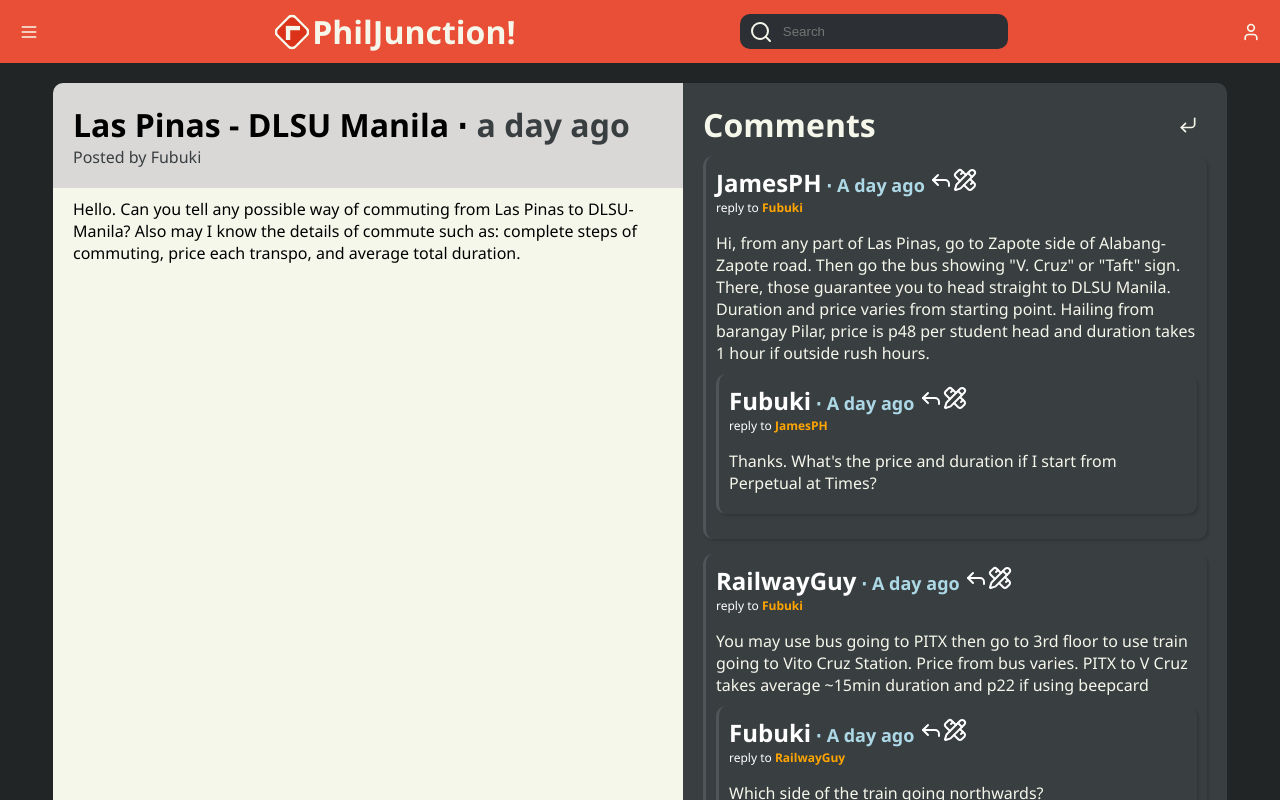
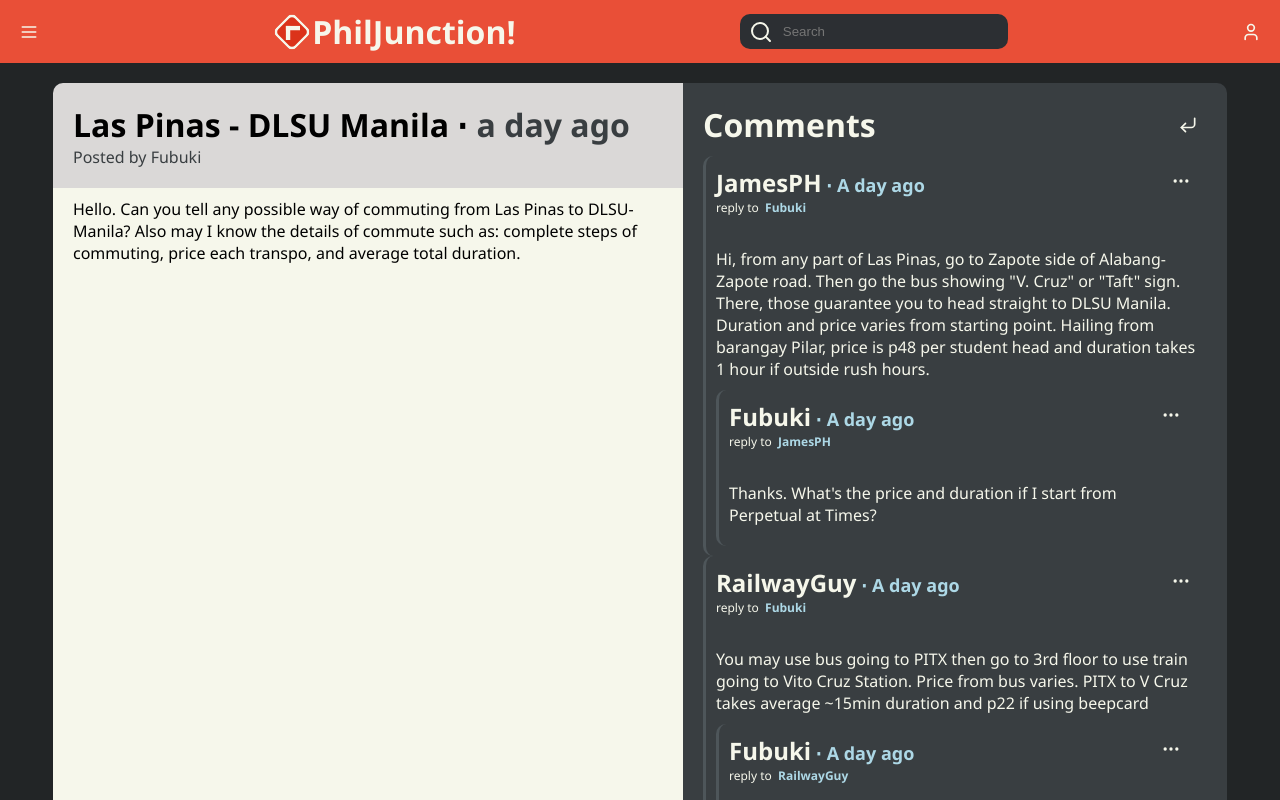
Before and after one commit to tonishii/PhilJunction, a React (Vite) app: page /post in a window 1280 px wide. Shown: the top 800 px of the page. Built offline with nearby package versions, Linux system fonts and the light colour scheme.

Commit message:
Added edit and delete comment dropdowns.

```diff
--- a/src/components/comment.tsx
+++ b/src/components/comment.tsx
@@ -1,11 +1,24 @@
-import { PostComment } from "@/mockdata/post-data"
-import { PencilRuler, Reply } from "lucide-react"
+import "@/styles/component-styles.css";
+
+import { useState } from "react";
+import { PostComment } from "@/mockdata/post-data";
+import { Ellipsis } from "lucide-react";
 
 export default function Comment({
   comment,
 }: {
   comment: PostComment
 }) {
+  const [menuVisible, setMenuVisible] = useState(false);
+  const toggleMenu = () => setMenuVisible(!menuVisible);
+
+  const editComment = () => {
+
+  };
+
+  const deleteComment = () => {
+
+  };
 
   function handleDate(date: Date) {
     return "A day ago";
@@ -13,20 +26,35 @@ export default function Comment({
 
   function handleComments(comment: PostComment): JSX.Element {
     return (
-      <div className="comment comment-padding">
+      <div className="comment-container">
         <div className="comment-header">
+          <div className="comment-info">
+            <div>
               <span className="comment-name">
                 {comment.username}
               </span>
               <span className="comment-date">
                 &nbsp;&sdot; {handleDate(comment.postDate)}
               </span>
-          <span className="comment-icons">  <Reply /><PencilRuler /></span>
+            </div>
+
+            <div className="comment-menu">
+              <button
+                className="ellipsis-button"
+                onClick={toggleMenu}>
+                  <Ellipsis className="icon"/>
+              </button>
+              {menuVisible && <div className="dropdown-menu">
+                <ul>
+                  <li><button onClick={editComment}>Edit</button></li>
+                  <li><button onClick={deleteComment}>Delete</button></li>
+                </ul>
+              </div>}
+            </div>
+          </div>
+
           <div className="comment-reply">
-            reply to
-            <span className="comment-reply-name">
-              &nbsp;{comment.replyTo}
-            </span>
+            reply to <span>&nbsp;{comment.replyTo}</span>
           </div>
         </div>
 
--- /dev/null
+++ b/src/styles/component-styles.css
@@ -0,0 +1,143 @@
+/* Header */
+.header {
+    display: flex;
+    justify-content: space-between;
+    align-items: center;
+    padding: 10px;
+    background-color: #E94F37;
+}
+
+.header-link {
+  display: flex;
+  align-items: center;
+}
+
+.header-button {
+    cursor: pointer;
+    background: transparent;
+    border: none;
+    padding: 0px;
+}
+
+.header-logo {
+    display: block;
+    width: 40px;
+    height: 40px;
+}
+
+.search-bar {
+    display: flex;
+    align-items: center;
+    background-color: #2c2f33;
+    border-radius: 10px;
+    width: 100%;
+    max-width: 250px;
+    padding: 1px 9px;
+    gap: 10px;
+}
+
+.search-icon {
+    color: #F6F7EB;
+}
+
+.search-input {
+    border: none;
+    background: transparent;
+    flex-grow: 1;
+    color: #F6F7EB;
+    outline: none;
+    padding: 9px 0px;
+}
+
+/* Comment */
+.comment-container {
+  min-width: 250px;
+  min-height: 100px;
+  padding: 10px;
+  border-radius: 10px;
+
+  padding-left: 10px;
+  border-left-width: 3px;
+  border-left-style: solid;
+  border-color: #4E565A;
+}
+
+.comment-container p {
+  color: #F6F7EB;
+  margin-bottom: 10px;
+}
+
+.comment-header {
+  display: grid;
+  grid-template-rows: 1fr 1fr;
+  font-weight: bold;
+  font-size: 18px;
+  color: lightblue;
+}
+
+.comment-name {
+  font-size: 24px;
+  color: #F6F7EB;
+}
+
+.comment-reply {
+  font-size: 12px;
+  color: #F6F7EB;
+  font-weight: 400;
+}
+
+.comment-reply span {
+  font-size: 12px;
+  font-weight: bold;
+  color: lightblue;
+}
+
+.comment-info {
+  display: flex;
+  align-items: center;
+  justify-content: space-between;
+}
+
+.comment-menu {
+  position: relative;
+  margin: 0;
+}
+
+.ellipsis-button {
+  border-radius: 50%;
+  background-color: transparent;
+  border: none;
+  cursor: pointer;
+}
+
+.dropdown-menu {
+  position: absolute;
+  background-color: #2c2f33;
+  border-radius: 10px;
+  right: 0px;
+  top: 25px;
+  z-index: 10;
+}
+
+.dropdown-menu ul {
+  list-style: none;
+  margin: 0;
+  padding: 0;
+}
+
+.dropdown-menu li {
+  padding: 5px;
+}
+
+.dropdown-menu li button {
+  color: #F6F7EB;
+  border-radius: 10px;
+  background-color: transparent;
+  padding: 5px 9px;
+  border: none;
+  cursor: pointer;
+}
+
+.dropdown-menu li button:hover {
+  background-color: #4E565A;
+}
--- a/src/styles/global.css
+++ b/src/styles/global.css
@@ -14,33 +14,6 @@ main {
 
 a {
     text-decoration: none;
-}
-
-/* header */
-.header {
-    display: flex;
-    justify-content: space-between;
-    align-items: center;
-    padding: 10px;
-    background-color: #E94F37;
-}
-
-.header-link {
-  display: flex;
-  align-items: center;
-}
-
-.header-button {
-    cursor: pointer;
-    background: transparent;
-    border: none;
-    padding: 0px;
-}
-
-.header-logo {
-    display: block;
-    width: 40px;
-    height: 40px;
 }
 
 .header-text,
@@ -85,30 +58,6 @@ a {
     color: #2c2f33;
 }
 
-.search-bar {
-    display: flex;
-    align-items: center;
-    background-color: #2c2f33;
-    border-radius: 10px;
-    width: 100%;
-    max-width: 250px;
-    padding: 1px 9px;
-    gap: 10px;
-}
-
-.search-icon {
-    color: #F6F7EB;
-}
-
-.search-input {
-    border: none;
-    background: transparent;
-    flex-grow: 1;
-    color: #F6F7EB;
-    outline: none;
-    padding: 9px 0px;
-}
-
 /* Miscellaneous */
 
 .gray {
--- a/src/styles/post-styles.css
+++ b/src/styles/post-styles.css
@@ -159,52 +159,6 @@
     margin: 0;
 }
 
-.comment {
-  padding: 10px;
-  margin-bottom: 15px;
-  border-radius: 10px;
-  box-shadow: rgba(0, 0, 0, 0.15) 1.95px 1.95px 2.6px;
-}
-
-.comment p {
-  color: #F6F7EB;
-  margin-bottom: 10px;
-}
-
-.comment-padding {
-    padding-left: 10px;
-    border-left-width: 3px;
-    border-left-style: solid;
-    border-color: #4E565A;
-}
-
-.comment .comment-header {
-    font-weight: bold;
-    font-size: 18px;
-    color: lightblue;
-}
-
-.comment .comment-name {
-    font-size: 24px;
-    color: white;
-}
-
-.comment .comment-reply {
-    font-size: 12px;
-    color: white;
-    font-weight: 400;
-}
-
-.comment-reply-name {
-    font-size: 12px;
-    font-weight: bold;
-    color: #ffa500;
-}
-
-.comment-icons {
-    color: white;
-}
-
 /* Small Post */
 .smallpost-container {
     min-height: 200px;
```
Lines whose indentation alone changed are shown as unchanged.
